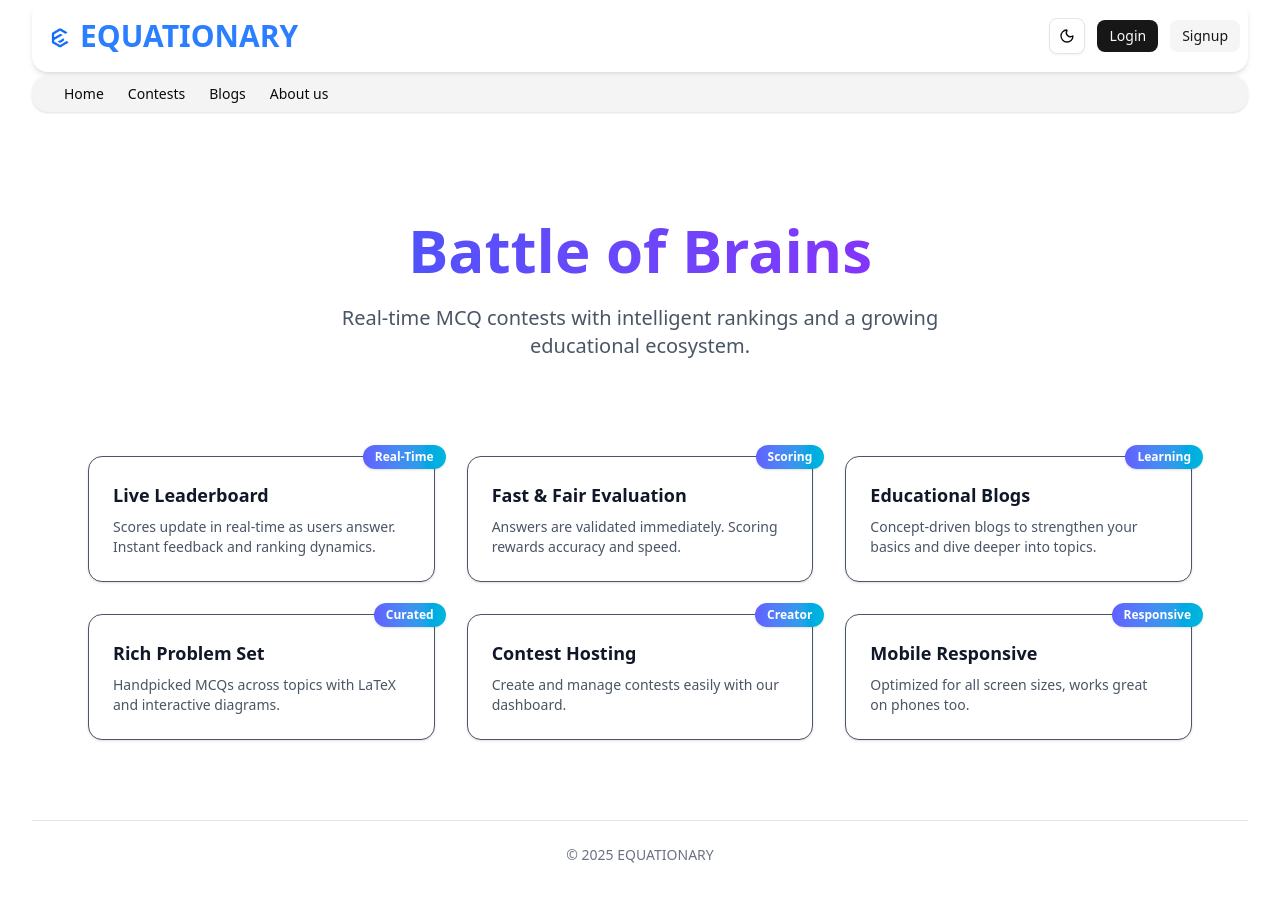
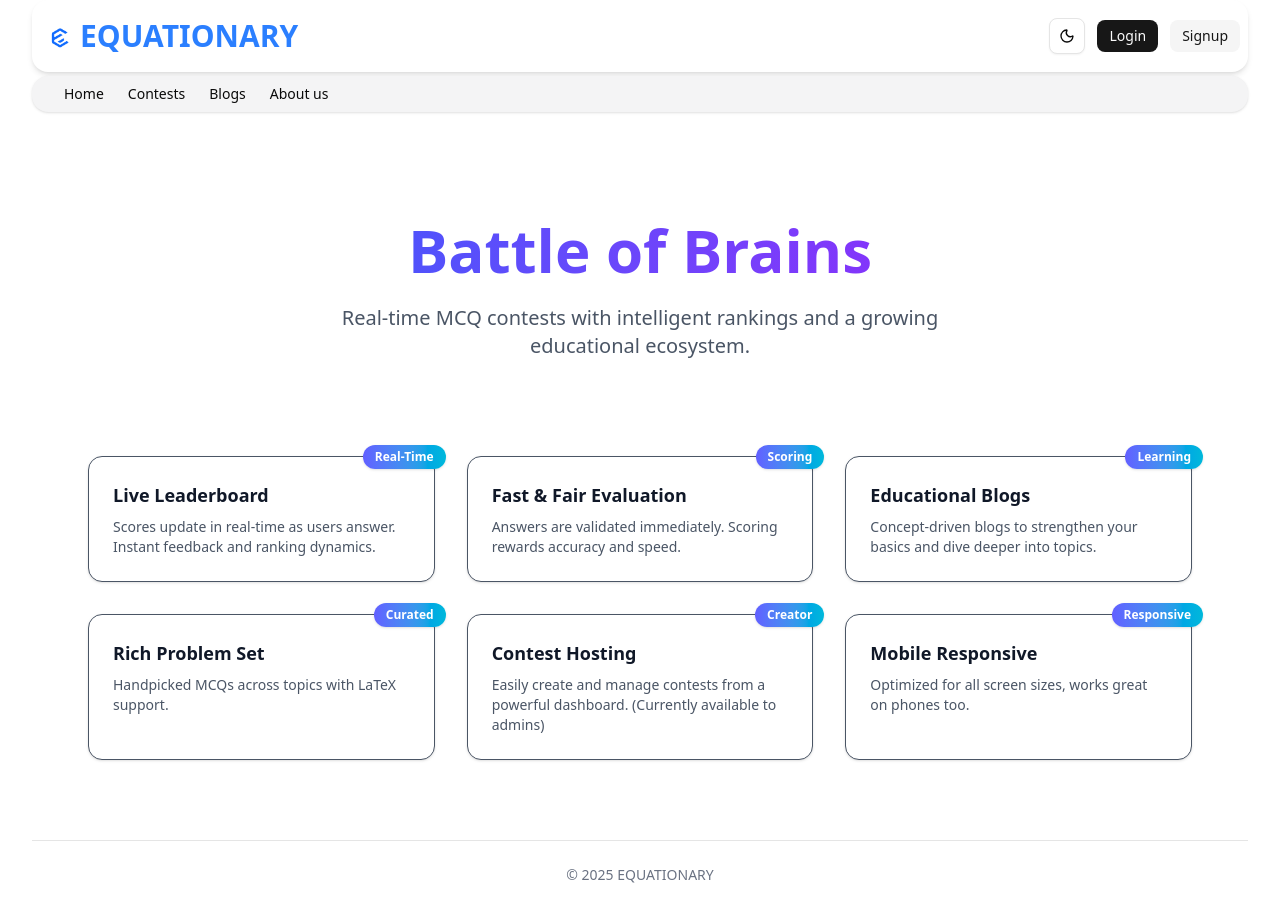
Before and after one commit to pratham-sinha/Equationary, a Next.js app: page / in a window 1280 px wide. Built offline with nearby package versions, Linux system fonts and the light colour scheme; no server answers.

Commit message:
minor frontend changes

```diff
--- a/app/dashboard/page.tsx
+++ b/app/dashboard/page.tsx
@@ -4,6 +4,7 @@ import Link from "next/link"
 import { prisma } from "../utils/db"
 import { getKindeServerSession } from "@kinde-oss/kinde-auth-nextjs/server"
 import { BlogPostCard } from "@/components/general/BlogPostCard"
+import { isAdmin } from "../utils/isAdmin"
 
 async function getMyBlogs(userId:string){
   const data=await prisma.blogPost.findMany({
@@ -20,6 +21,7 @@ async function getMyBlogs(userId:string){
 export default async function DashboardRoute() {
   const {getUser}=getKindeServerSession();
   const user=await getUser();
+  const allowed=await isAdmin();
 
   if(!user)return
 
@@ -29,7 +31,16 @@ export default async function DashboardRoute() {
     <div>
       <div className="flex items-center  justify-between mb-4 ">
         <h2 className="text-xl font-medium">Your Blogs</h2>
-        <Link className={buttonVariants()} href="/dashboard/create-blog">Create Posts</Link>
+        <div className="gap-2 flex ">
+
+        <Link className={buttonVariants()} href="/dashboard/create-blog">Create Post</Link>
+        {allowed && (
+  <Link className={buttonVariants()} href="/dashboard/create-contest">
+    Create Contest
+  </Link>
+)}
+        </div>
+
       </div>
         <div className="grid grid-cols-1 md:grid-cols-2 lg:grid-cols-3 gap-4">
          {
--- a/app/pages/LandingPage.tsx
+++ b/app/pages/LandingPage.tsx
@@ -18,13 +18,14 @@ const features = [
   },
   {
     title: "Rich Problem Set",
-    desc: "Handpicked MCQs across topics with LaTeX and interactive diagrams.",
+    desc: "Handpicked MCQs across topics with LaTeX support.",
     badge: "Curated",
   },
   {
     title: "Contest Hosting",
-    desc: "Create and manage contests easily with our dashboard.",
+    desc: "Easily create and manage contests from a powerful dashboard. (Currently available to admins)",
     badge: "Creator",
+
   },
   {
     title: "Mobile Responsive",
```
